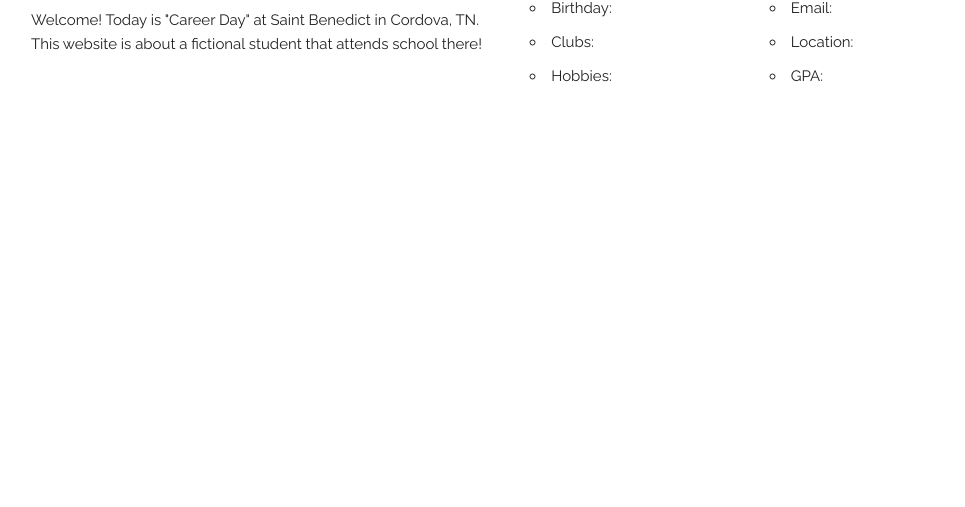
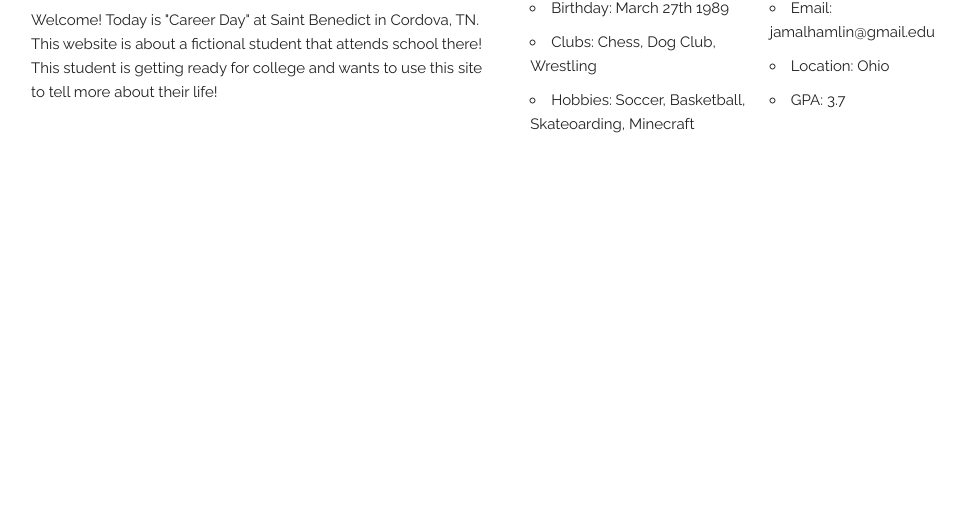
Before and after one commit to Capocaccia/careerDayDemo, a plain HTML site: page index.html in a window 1280 px wide. Shown: the part 293-800 px from the top of the page, without its empty margins (129-1094 px from the left). Drawn offline with Linux system fonts and the light colour scheme.

Commit message:
about to deploy get ready for takeoff

```diff
--- a/index.html
+++ b/index.html
@@ -14,7 +14,7 @@
     <div class="row">
       <div class="one-half column" style="margin-top: 25%">
         <h4>About Me</h4>
-        <p>Welcome! Today is "Career Day" at Saint Benedict in Cordova, TN. This website is about a fictional student that attends school there!</p>
+        <p>Welcome! Today is "Career Day" at Saint Benedict in Cordova, TN. This website is about a fictional student that attends school there! This student is getting ready for college and wants to use this site to tell more about their life!</p>
       </div>
       <div class="one-half column" style="margin-top: 25%">
         <div class="row">
@@ -23,13 +23,13 @@
         <div class="row">
           <ul class="column one-half">
             <li>Birthday: <span id="birthday"></span></li>
-            <li>Clubs: <span id="study"></span></li>
-            <li>Hobbies: <span id="interests"></span></li>
+            <li>Clubs: <span id="clubs"></span></li>
+            <li>Hobbies: <span id="hobbies"></span></li>
           </ul>
           <ul class="column one-half">
             <li>Email: <span id="email"></span></li>
             <li>Location: <span id="location"></span></li>
-            <li>GPA: <span id="test"></span></li>
+            <li>GPA: <span id="gpa"></span></li>
           </ul>
         </div>
       </div>
--- a/index.js
+++ b/index.js
@@ -0,0 +1,12 @@
+const student = {
+  birthday: "March 27th 1989",
+  clubs: "Chess, Dog Club, Wrestling",
+  hobbies: "Soccer, Basketball, Skateoarding, Minecraft",
+  email: "jamalhamlin@gmail.edu",
+  location: "Ohio",
+  gpa: "3.7",
+};
+
+Object.keys(student).forEach((key) => {
+  document.querySelector(`#${key}`).textContent = student[key];
+});
```
